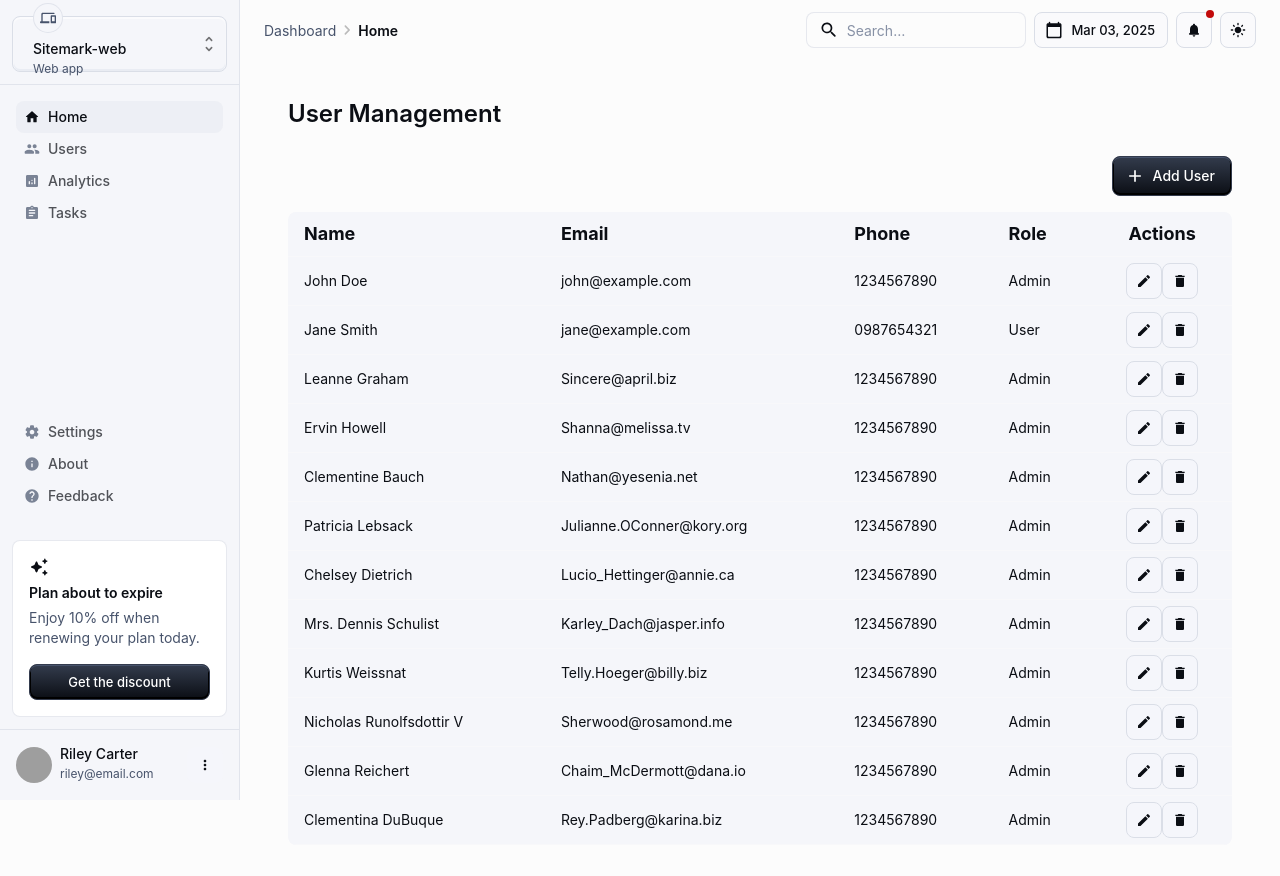
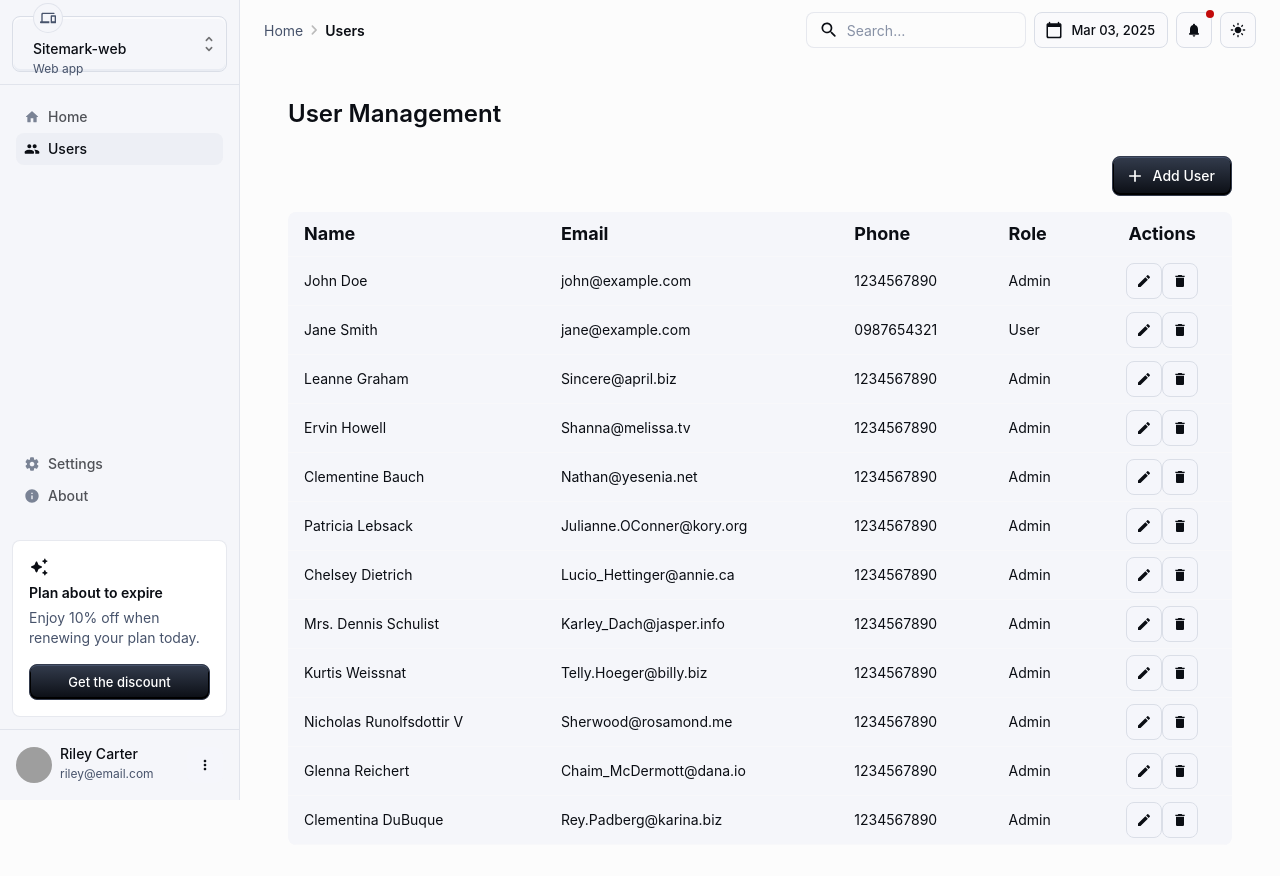
Before and after one commit to ajaykumar-bg/react-hook-form-mui-example, a React (Create React App) app: page /users in a window 1280 px wide. Shown: the top 876 px of the page. Built offline with nearby package versions, Linux system fonts and the light colour scheme; data requests are answered from the project's data file; grey boxes are pictures that could not be loaded.

Commit message:
Added menu highlight based on current route

```diff
--- /dev/null
+++ b/src/constants/route.constants.js
@@ -0,0 +1,32 @@
+import { Trans } from 'react-i18next';
+
+export const getAppRoutes = () => [
+	{
+		label: <Trans i18nKey='page.home' />,
+		path: '/',
+	},
+	{
+		label: <Trans i18nKey='page.home' />,
+		path: '/dashboard',
+	},
+	{
+		label: <Trans i18nKey='page.login' />,
+		path: '/login',
+	},
+	{
+		label: <Trans i18nKey='page.register' />,
+		path: '/register',
+	},
+	{
+		label: <Trans i18nKey='page.users' />,
+		path: '/users',
+	},
+	{
+		label: <Trans i18nKey='page.settings' />,
+		path: '/settings',
+	},
+	{
+		label: <Trans i18nKey='page.about' />,
+		path: '/about',
+	},
+];
--- a/src/i18n/locales/en.json
+++ b/src/i18n/locales/en.json
@@ -42,5 +42,14 @@
 		"language": "Language",
 		"english": "English",
 		"spanish": "Spanish"
+	},
+	"page": {
+		"home": "Home",
+		"dashboard": "Dashboard",
+		"login": "Login",
+		"register": "Register",
+		"users": "Users",
+		"settings": "Settings",
+		"about": "About"
 	}
 }
--- a/src/i18n/locales/es.json
+++ b/src/i18n/locales/es.json
@@ -42,5 +42,14 @@
 		"language": "Idioma",
 		"english": "Inglés",
 		"spanish": "Español"
+	},
+	"page": {
+		"home": "Hogar",
+		"dashboard": "Panel",
+		"login": "Acceso",
+		"register": "Registro",
+		"users": "Usuarias",
+		"settings": "Ajustes",
+		"about": "Acerca de"
 	}
 }
--- a/src/layout/components/AppNavbar.jsx
+++ b/src/layout/components/AppNavbar.jsx
@@ -1,4 +1,5 @@
-import * as React from 'react';
+import React, { useMemo } from 'react';
+import { useLocation } from 'react-router-dom';
 import { styled } from '@mui/material/styles';
 import AppBar from '@mui/material/AppBar';
 import Box from '@mui/material/Box';
@@ -12,6 +13,7 @@ import DashboardRoundedIcon from '@mui/icons-material/DashboardRounded';
 import SideMenuMobile from '../components/SideMenuMobile';
 import MenuButton from '../components/MenuButton';
 import ColorModeIconDropdown from '../theme/ColorModeIconDropdown';
+import { getAppRoutes } from '../../constants/route.constants';
 
 const Toolbar = styled(MuiToolbar)({
 	width: '100%',
@@ -31,6 +33,9 @@ const Toolbar = styled(MuiToolbar)({
 
 function AppNavbar() {
 	const [open, setOpen] = React.useState(false);
+	const appRoutes = useMemo(() => getAppRoutes(), []);
+	const location = useLocation();
+	const currentRoute = appRoutes.find((r) => r.path === location.pathname);
 
 	const toggleDrawer = (newOpen) => () => {
 		setOpen(newOpen);
@@ -70,7 +75,7 @@ function AppNavbar() {
 							component='h1'
 							sx={{ color: 'text.primary' }}
 						>
-							Dashboard
+							{currentRoute?.label}
 						</Typography>
 					</Stack>
 					<ColorModeIconDropdown />
--- a/src/layout/components/CustomDatePicker.jsx
+++ b/src/layout/components/CustomDatePicker.jsx
@@ -1,5 +1,5 @@
 import * as React from 'react';
-import dayjs, { Dayjs } from 'dayjs';
+import dayjs from 'dayjs';
 import Button from '@mui/material/Button';
 import CalendarTodayRoundedIcon from '@mui/icons-material/CalendarTodayRounded';
 import { AdapterDayjs } from '@mui/x-date-pickers/AdapterDayjs';
--- a/src/layout/components/MenuContent.jsx
+++ b/src/layout/components/MenuContent.jsx
@@ -1,5 +1,5 @@
-import * as React from 'react';
-import { useNavigate } from 'react-router-dom';
+import React, { useMemo } from 'react';
+import { useNavigate, useLocation } from 'react-router-dom';
 
 import List from '@mui/material/List';
 import ListItem from '@mui/material/ListItem';
@@ -8,31 +8,39 @@ import ListItemIcon from '@mui/material/ListItemIcon';
 import ListItemText from '@mui/material/ListItemText';
 import Stack from '@mui/material/Stack';
 import HomeRoundedIcon from '@mui/icons-material/HomeRounded';
-import AnalyticsRoundedIcon from '@mui/icons-material/AnalyticsRounded';
+// import AnalyticsRoundedIcon from '@mui/icons-material/AnalyticsRounded';
 import PeopleRoundedIcon from '@mui/icons-material/PeopleRounded';
-import AssignmentRoundedIcon from '@mui/icons-material/AssignmentRounded';
+// import AssignmentRoundedIcon from '@mui/icons-material/AssignmentRounded';
 import SettingsRoundedIcon from '@mui/icons-material/SettingsRounded';
 import InfoRoundedIcon from '@mui/icons-material/InfoRounded';
-import HelpRoundedIcon from '@mui/icons-material/HelpRounded';
+// import HelpRoundedIcon from '@mui/icons-material/HelpRounded';
+
+import { getAppRoutes } from '../../constants/route.constants';
 
 const mainListItems = [
-	{ text: 'Home', icon: <HomeRoundedIcon />, routeLink: '/dashboard' },
-	{ text: 'Users', icon: <PeopleRoundedIcon />, routeLink: '/users' },
-	{ text: 'Analytics', icon: <AnalyticsRoundedIcon /> },
-	{ text: 'Tasks', icon: <AssignmentRoundedIcon /> },
+	{ text: 'Home', icon: <HomeRoundedIcon />, path: '/dashboard' },
+	{ text: 'Users', icon: <PeopleRoundedIcon />, path: '/users' },
+	// { text: 'Analytics', icon: <AnalyticsRoundedIcon /> },
+	// { text: 'Tasks', icon: <AssignmentRoundedIcon /> },
 ];
 
 const secondaryListItems = [
-	{ text: 'Settings', icon: <SettingsRoundedIcon />, routeLink: '/settings' },
-	{ text: 'About', icon: <InfoRoundedIcon />, routeLink: '/about' },
-	{ text: 'Feedback', icon: <HelpRoundedIcon /> },
+	{ text: 'Settings', icon: <SettingsRoundedIcon />, path: '/settings' },
+	{ text: 'About', icon: <InfoRoundedIcon />, path: '/about' },
+	// { text: 'Feedback', icon: <HelpRoundedIcon /> },
 ];
 
 function MenuContent() {
+	const appRoutes = useMemo(() => getAppRoutes(), []);
+	const location = useLocation();
+	const currentRoute = appRoutes.find((r) => r.path === location.pathname);
+	console.log('location.pathname', location.pathname);
+	console.log('currentRoute?.path', currentRoute?.path);
+
 	const navigate = useNavigate();
-	const onMenuClick = (routeLink) => {
-		if (!routeLink) return;
-		navigate(routeLink);
+	const onMenuClick = (path) => {
+		if (!path) return;
+		navigate(path);
 	};
 	return (
 		<Stack sx={{ flexGrow: 1, p: 1, justifyContent: 'space-between' }}>
@@ -42,9 +50,9 @@ function MenuContent() {
 						key={index}
 						disablePadding
 						sx={{ display: 'block' }}
-						onClick={() => onMenuClick(item.routeLink)}
+						onClick={() => onMenuClick(item.path)}
 					>
-						<ListItemButton selected={index === 0}>
+						<ListItemButton selected={item.path === currentRoute?.path}>
 							<ListItemIcon>{item.icon}</ListItemIcon>
 							<ListItemText primary={item.text} />
 						</ListItemButton>
@@ -57,9 +65,9 @@ function MenuContent() {
 						key={index}
 						disablePadding
 						sx={{ display: 'block' }}
-						onClick={() => onMenuClick(item.routeLink)}
+						onClick={() => onMenuClick(item.path)}
 					>
-						<ListItemButton>
+						<ListItemButton selected={item.path === currentRoute?.path}>
 							<ListItemIcon>{item.icon}</ListItemIcon>
 							<ListItemText primary={item.text} />
 						</ListItemButton>
--- a/src/layout/components/NavbarBreadcrumbs.jsx
+++ b/src/layout/components/NavbarBreadcrumbs.jsx
@@ -1,8 +1,11 @@
-import * as React from 'react';
+import React, { useMemo } from 'react';
+import { useLocation } from 'react-router-dom';
+import { Trans } from 'react-i18next';
 import { styled } from '@mui/material/styles';
 import Typography from '@mui/material/Typography';
 import Breadcrumbs, { breadcrumbsClasses } from '@mui/material/Breadcrumbs';
 import NavigateNextRoundedIcon from '@mui/icons-material/NavigateNextRounded';
+import { getAppRoutes } from '../../constants/route.constants';
 
 const StyledBreadcrumbs = styled(Breadcrumbs)(({ theme }) => ({
 	margin: theme.spacing(1, 0),
@@ -16,17 +19,22 @@ const StyledBreadcrumbs = styled(Breadcrumbs)(({ theme }) => ({
 }));
 
 function NavbarBreadcrumbs() {
+	const appRoutes = useMemo(() => getAppRoutes(), []);
+	const location = useLocation();
+	const currentRoute = appRoutes.find((r) => r.path === location.pathname);
 	return (
 		<StyledBreadcrumbs
 			aria-label='breadcrumb'
 			separator={<NavigateNextRoundedIcon fontSize='small' />}
 		>
-			<Typography variant='body1'>Dashboard</Typography>
+			<Typography variant='body1'>
+				<Trans i18nKey='page.home' />
+			</Typography>
 			<Typography
 				variant='body1'
 				sx={{ color: 'text.primary', fontWeight: 600 }}
 			>
-				Home
+				{currentRoute?.label}
 			</Typography>
 		</StyledBreadcrumbs>
 	);
```
